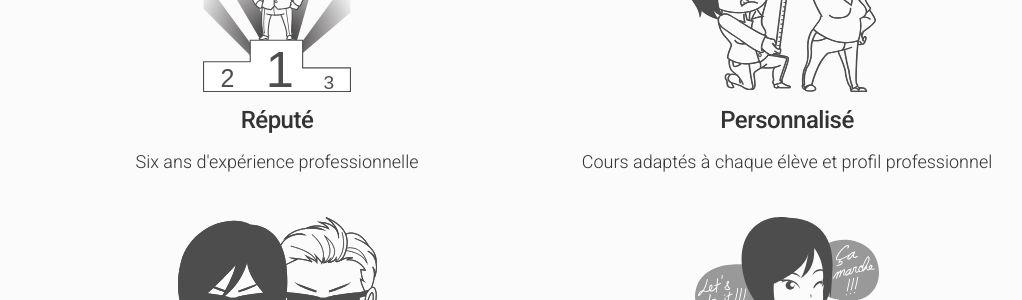
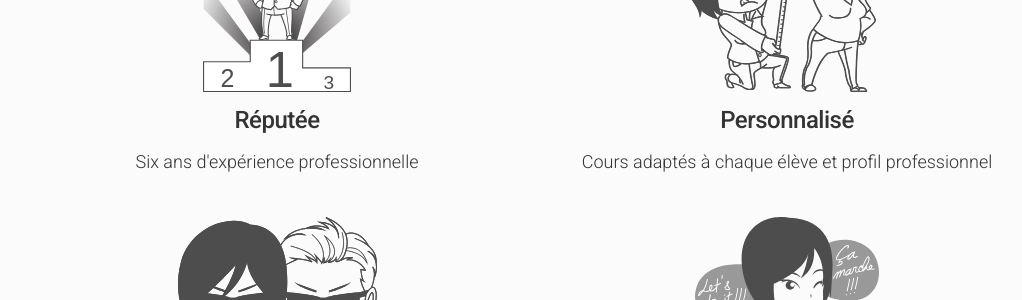
Before and after one commit to peferron/lilymandarin, a Jekyll site: the page built from formatrice/index.html, in a window 1280 px wide and 900 px high, scrolled down 522 px. Shown: the part 154-454 px from the top of the window, without its empty margins (108-1130 px from the left). Built offline with Jekyll 4.4.1, drawn with Linux system fonts in a browser that asks for light colours; Markdown is read by kramdown in place of the engine named in the settings.

Commit message:
Rewrite "réputé to "réputée" in formatrice page

```diff
--- a/formatrice/index.html
+++ b/formatrice/index.html
@@ -18,7 +18,7 @@ title: Votre formatrice
 <section>
   <div class="doodle doodle--1">
     <div class="doodle__img"></div>
-    <h5 class="doodle__title">Réputé</h5>
+    <h5 class="doodle__title">Réputée</h5>
     <div class="doodle__subtitle">Six ans d'expérience professionnelle</div>
   </div><div class="doodle doodle--2">
     <div class="doodle__img"></div>
```
